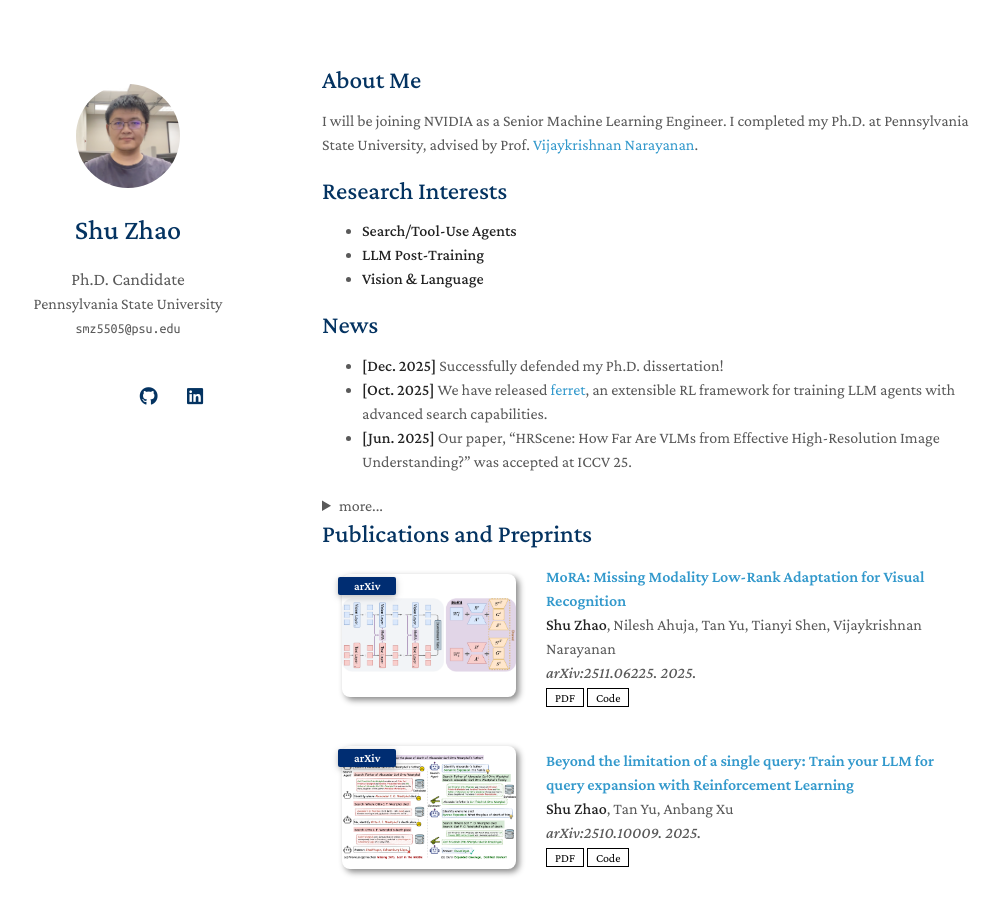
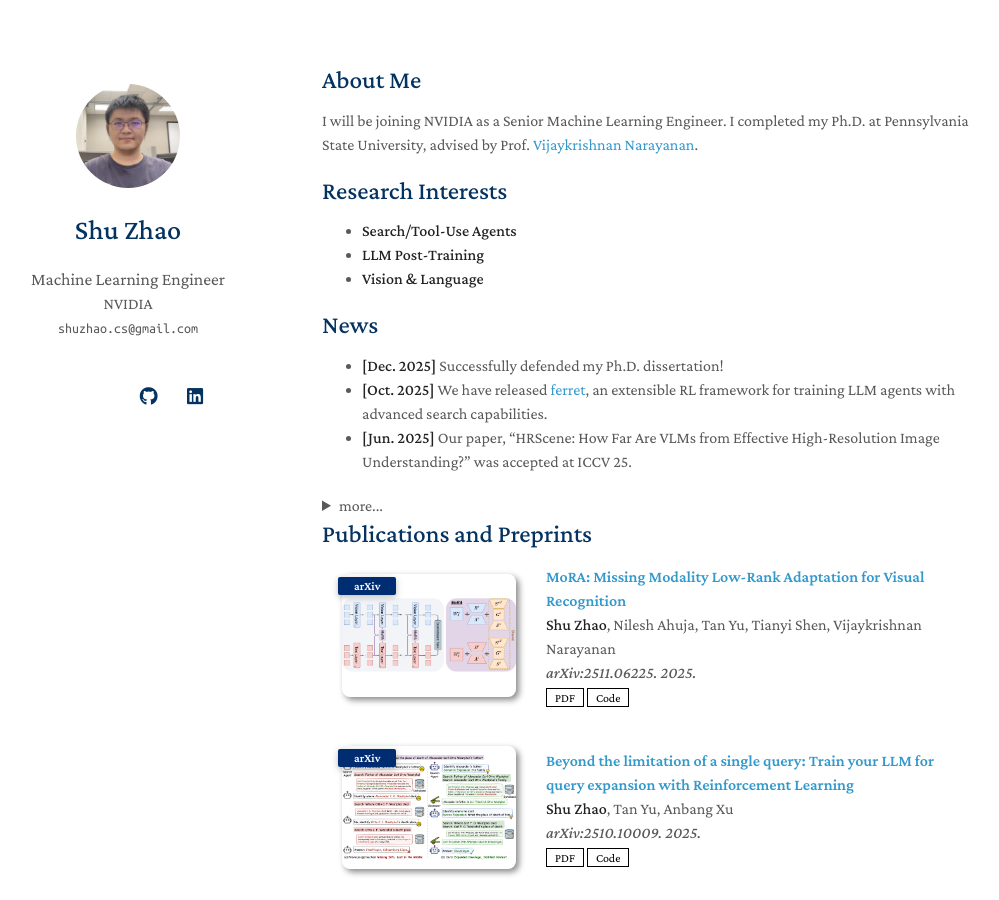
Before and after one commit to Tree-Shu-Zhao/Tree-Shu-Zhao.github.io, a Jekyll site: the page built from index.md, in a window 1280 px wide and 900 px high. Shown: the whole window, without its empty margins (148-1147 px from the left). Built offline with Jekyll 4.4.1, drawn with Linux system fonts in a browser that asks for light colours; nearby versions of some CDN libraries; a style sheet for code colours, icons or effects is not loaded; our own code applies the rules of GitHub Pages for plain Markdown files.

Commit message:
Update personal information

```diff
--- a/_config.yml
+++ b/_config.yml
@@ -1,14 +1,14 @@
 # Basic Information
 title: Shu Zhao
-position: Ph.D. Candidate
-affiliation: Pennsylvania State University
-email: smz5505@psu.edu
+position: Machine Learning Engineer
+affiliation: NVIDIA
+email: shuzhao.cs@gmail.com
 
 # Search Engine Optimization (SEO)
 # The following information is used to improve the website traffic from search engines, e.g., Google.
-keywords: computer vision, research
+keywords: computer vision, research, large language models, reinforcement learning, llm agents
 description: Personal Website
-canonical: https://minimal-light-theme.yliu.me/
+canonical: https://shuzhao.me/
 
 # Links
 # If you don't need one of them, you may delete the corresponding line.
```
